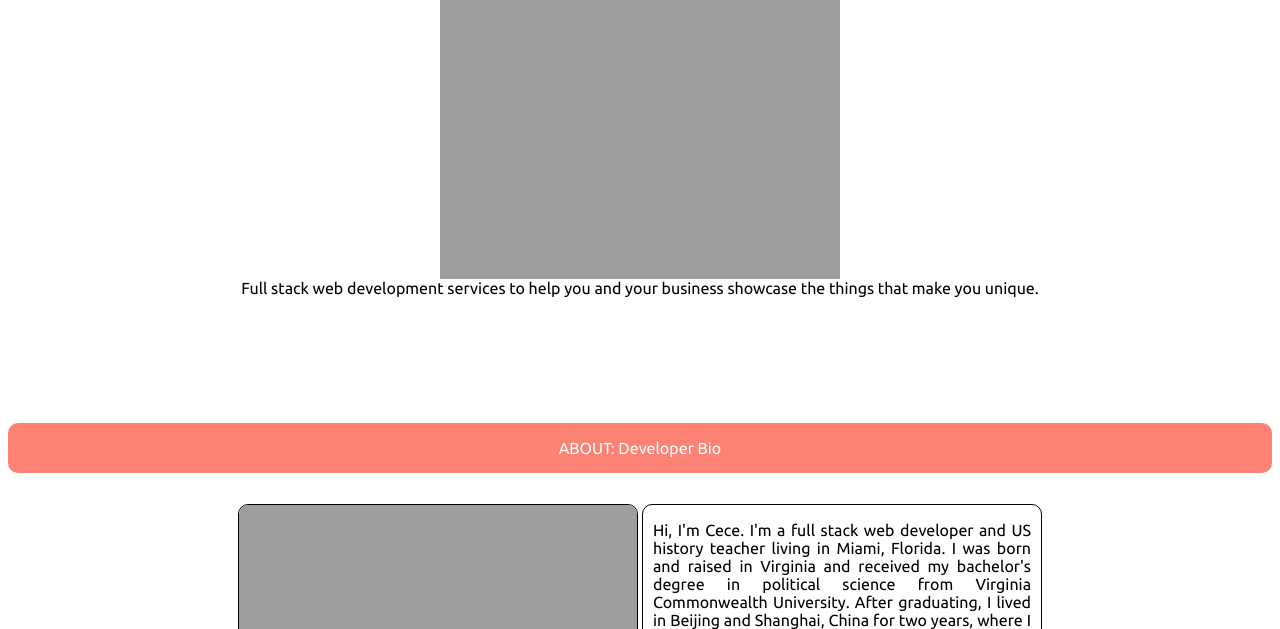
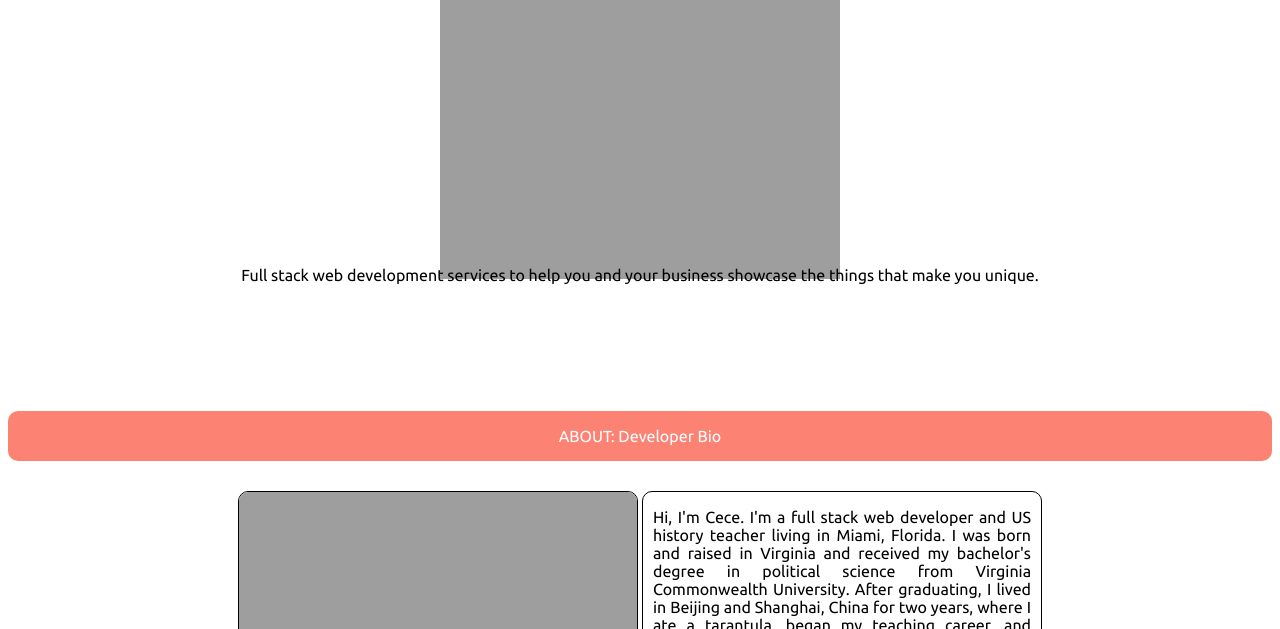
Before and after one commit to cececlar/tripod, a plain HTML site: page public/index.html in a window 1280 px wide. Shown: the part 171-800 px from the top of the page. Drawn offline with Linux system fonts and the light colour scheme.

Commit message:
one line blurb

```diff
--- a/public/index.css
+++ b/public/index.css
@@ -60,10 +60,10 @@ div.image {
 }
 
 #blurb {
-  max-width: 60%
+  max-width: 105%
   margin-left: auto;
   margin-right: auto;
-  margin-top: auto;
+  margin-top: -1%;
   font-size: 16px;
   font-family: 'Ubuntu', sans-serif;
   text-align: center;
--- a/public/index.html
+++ b/public/index.html
@@ -27,9 +27,7 @@
       <div class="image"></div>
     </div>
 
-    <div class="header">
       <p id="blurb">Full stack web development services to help you and your business showcase the things that make you unique.</p>
-    </div>
 
     <div class="divider" id="bio-divider">
       <p>ABOUT: Developer Bio</p>
```
